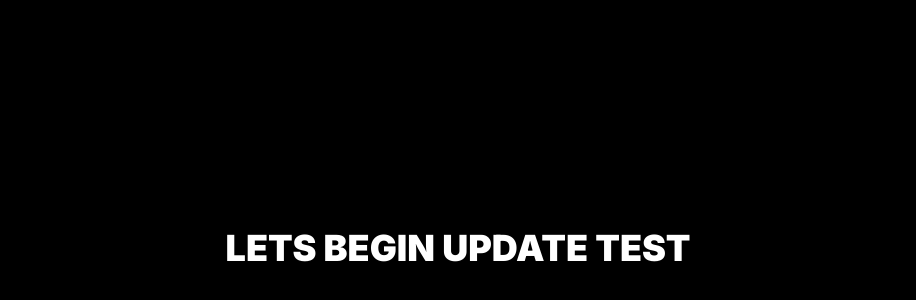
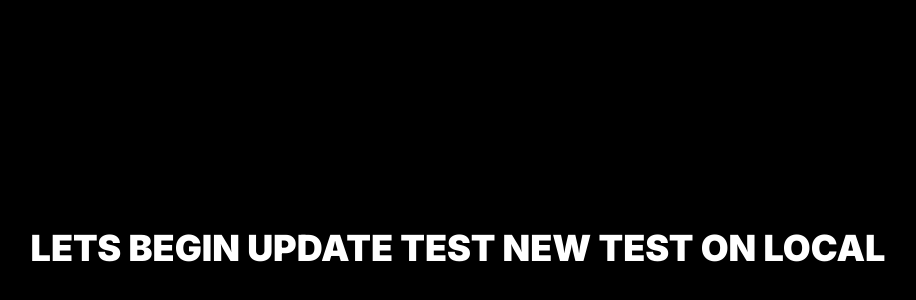
Before and after one commit to aeraidin/NSJ-Frontend, a Next.js app: page / in a window 1280 px wide. Shown: the part 152-452 px from the top of the page, without its empty margins (182-1098 px from the left). Built offline with nearby package versions, Linux system fonts and the light colour scheme.

Commit message:
add update

```diff
--- a/app/page.tsx
+++ b/app/page.tsx
@@ -1,7 +1,7 @@
 export default function Home() {
   return (
     <div className="w-full min-h-screen flex items-center justify-center uppercase text-4xl bg-black font-black text-white ">
-      LETS Begin Update Test
+      LETS Begin Update Test New test on local
     </div>
   );
 }
```
